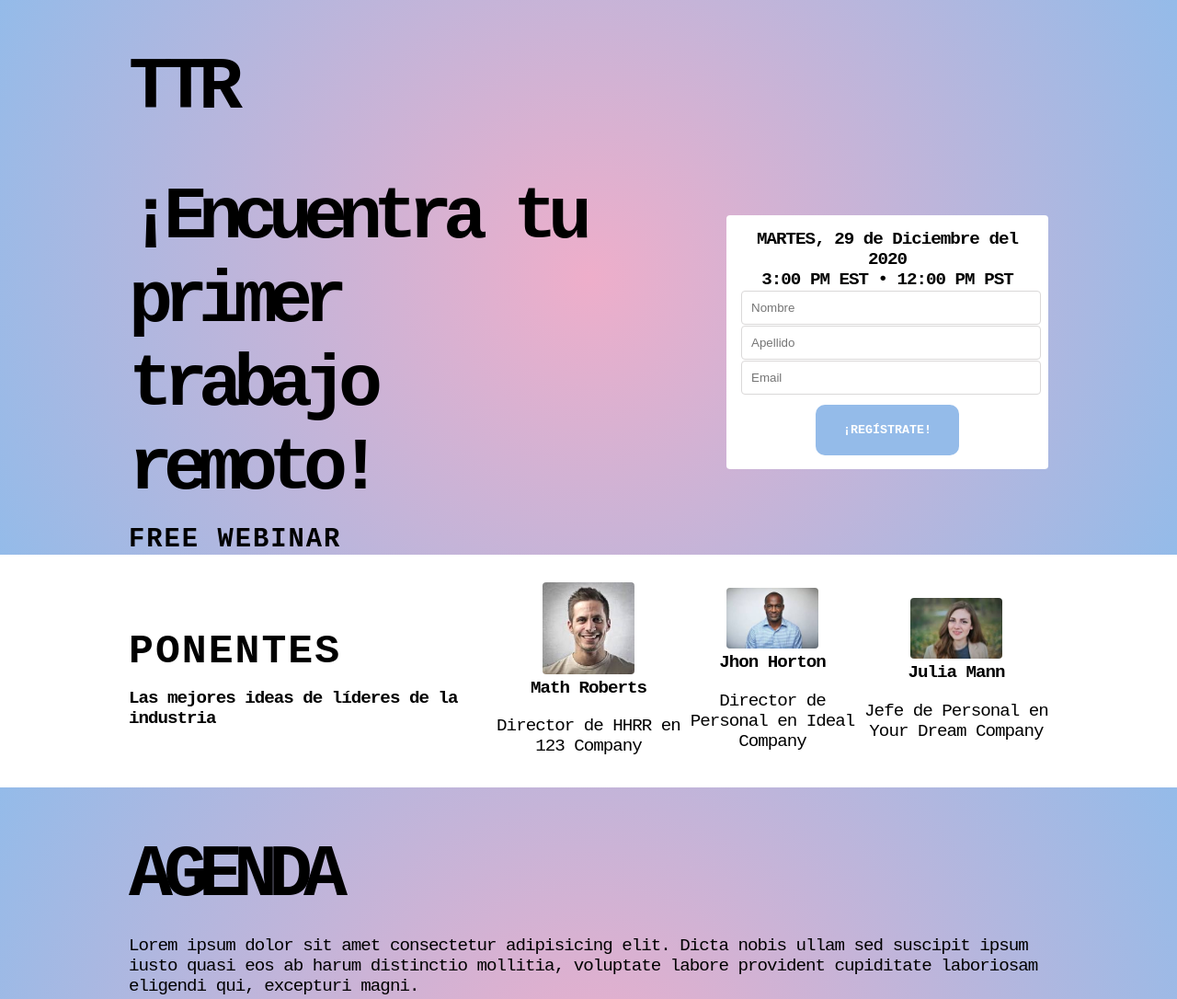
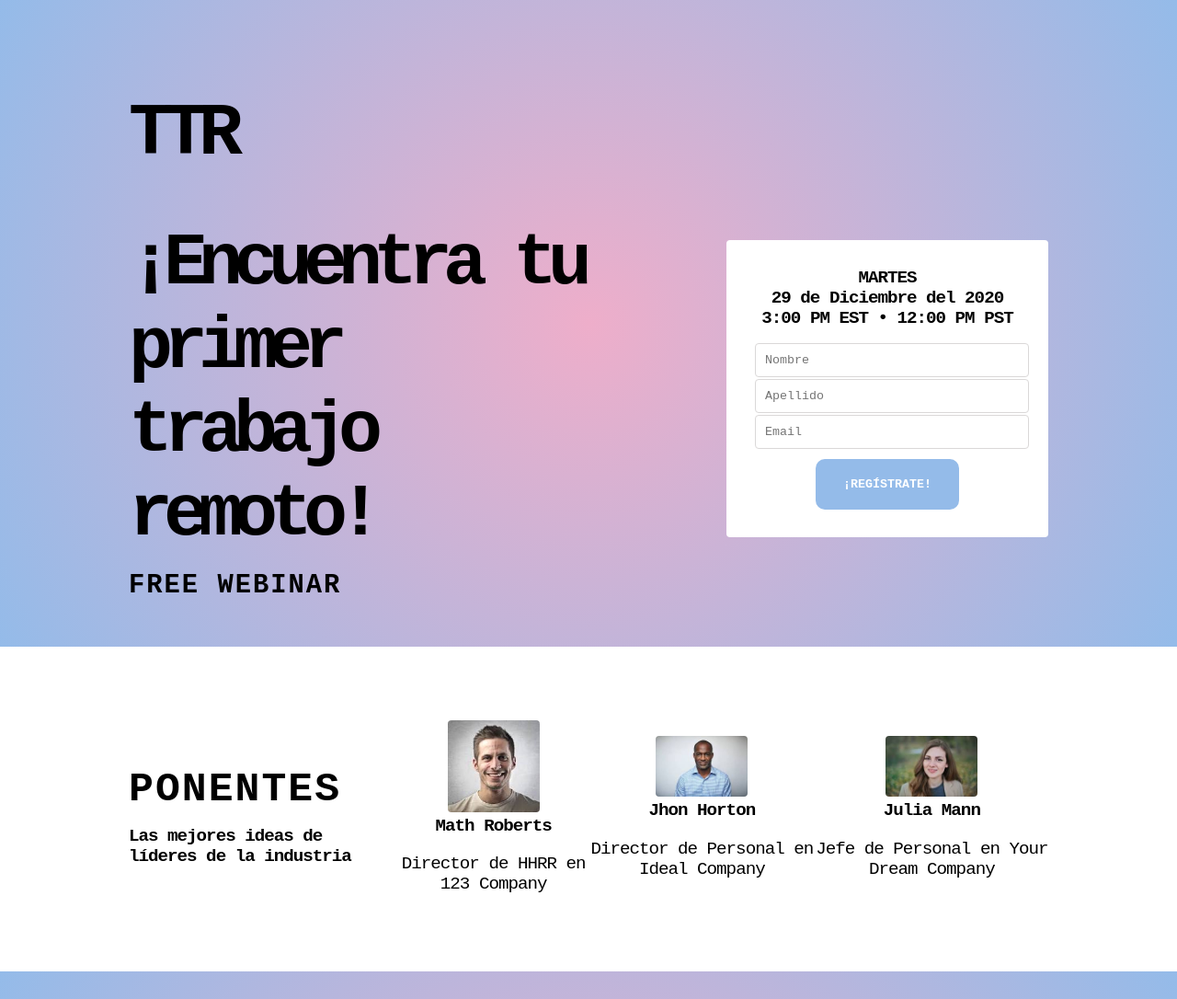
Before and after one commit to cgbl-90/event--landing--page, a website built with Parcel: page index.html in a window 1280 px wide. Shown: the top 1086 px of the page at 92% size. Built offline with nearby package versions, Linux system fonts and the light colour scheme; files whose address does not match are found by name.

Commit message:
Summary
- Improved CSS
- Deleted redundant code
- Improve positioning

```diff
--- a/index.html
+++ b/index.html
@@ -1,5 +1,6 @@
 <!DOCTYPE html>
 <html>
+
 <head>
   <title>¡Tu primer trabajo remoto!</title>
   <meta charset="UTF-8" />
@@ -8,26 +9,26 @@
   <link rel="stylesheet" href="src/styles.css" />
 </head>
 <!---->
+
 <body>
   <!--Main-->
   <section id="main">
     <h1 class="center--content">TTR</h1>
     <div class="space"></div>
     <div class="center--content flex--container">
-        <div class="flex--size">
+      <div>
         <h1>¡Encuentra tu primer trabajo remoto!</h1>
         <br />
         <h4>FREE WEBINAR</h4>
       </div>
-        <div class="flex--size">
       <div class="card">
-            <h5>MARTES, 29 de Diciembre del 2020</h5>
+        <h5>MARTES <br /> 29 de Diciembre del 2020</h5>
         <h5>3:00 PM EST • 12:00 PM PST</h5>
+        <br />
         <input type="text" class="npt--style" placeholder="Nombre" />
         <input type="text" class="npt--style" placeholder="Apellido" />
         <input type="text" class="npt--style" placeholder="Email" />
         <button>¡REGÍSTRATE!</button>
-          </div>
       </div>
     </div>
   </section>
@@ -36,22 +37,22 @@
   <section id="speakers">
     <br />
     <div class="flex--container center--content">
-        <div class="flex--size">
+      <div>
         <h2>PONENTES</h2>
         <br />
         <h5>Las mejores ideas de líderes de la industria</h5>
       </div>
-        <div class="flex--size w-sm">
+      <div class="w-sm">
         <img src="src/1.jpg" />
         <h5>Math Roberts</h5>
         <p>Director de HHRR en 123 Company</p>
       </div>
-        <div class="flex--size w-sm">
+      <div class="w-sm">
         <img src="src/2.jpg" />
         <h5>Jhon Horton</h5>
         <p>Director de Personal en Ideal Company</p>
       </div>
-        <div class="flex--size w-sm">
+      <div class="w-sm">
         <img src="src/3.jpg" />
         <h5>Julia Mann</h5>
         <p>Jefe de Personal en Your Dream Company</p>
@@ -168,10 +169,10 @@
   <footer>
     <br />
     <div class="flex--container center--content">
-        <div class="flex--size">
+      <div>
         <h4>¿Quieres estar al tanto de futuros eventos? ¡Regístrate!</h4>
       </div>
-        <div class="flex--size w-sm">
+      <div class="w-sm">
         <br />
         <div class="input--group">
           <input type="text" class="npt--style" placeholder="Email" />
@@ -188,4 +189,5 @@
     <br />
   </footer>
 </body>
+
 </html>
--- a/src/styles.css
+++ b/src/styles.css
@@ -5,11 +5,13 @@
   --tx--body: 1.8rem;
   --tx--smallest: 1.2rem;
 }
+
 body {
   font-family: monospace;
   width: 100%;
   height: 100vh;
 }
+
 body,
 h1,
 h2,
@@ -21,78 +23,92 @@ h5 {
   margin-block-start: 0;
   margin-block-end: 0;
 }
+
 h1 {
   font-size: var(--tx--biggest);
   letter-spacing: -10px;
   padding-top: 50px;
 }
+
 h2 {
   font-size: var(--tx--big);
   letter-spacing: 2px;
 }
+
 h3 {
   font-size: var(--tx--small);
   letter-spacing: -1px;
 }
+
 h4 {
   font-size: var(--tx--body);
   letter-spacing: 2px;
 }
+
 h5,
 p {
   font-size: var(--tx--smallest);
   letter-spacing: -1px;
 }
+
+section {
+  padding: 50px 0px;
+}
+
 #main,
 #agenda,
 #cta,
 footer {
   background: rgb(238, 174, 202);
-  background: radial-gradient(
-    circle,
-    rgba(238, 174, 202, 1) 0%,
-    rgba(148, 187, 233, 1) 100%
-  );
+  background: radial-gradient(circle,
+      rgba(238, 174, 202, 1) 0%,
+      rgba(148, 187, 233, 1) 100%);
 }
+
 .flex--container {
   display: flex;
   flex-direction: row;
   align-items: center;
-  justify-content: center;
+  justify-content: space-around;
+  flex-wrap: nowrap;
 }
+
+.flex--container div {
+  max-width: 50%;
+}
+
 .center--content {
   width: 1000px;
   margin: 0 auto;
 }
+
 .right--items {
   text-align: right;
 }
+
 .card {
-  padding: 15px;
+  padding: 30px;
   margin-left: 150px;
   background-color: white;
   border-radius: 4px;
   text-align: center;
-  width: fit-content;
 }
+
 .shadows {
   box-shadow: rgba(0, 0, 0, 0.15) 1.95px 1.95px 2.6px;
 }
+
 .npt--style {
   background-color: transparent;
   border-radius: 4px;
   padding: 10px;
   margin: 1px;
-  display: block;
   width: 95%;
   border: 1px solid rgb(218, 216, 216);
   -webkit-appearance: none;
   -moz-appearance: none;
 }
-.flex--size {
-  flex-wrap: nowrap;
-  width: 50%;
-}
+
 button {
   background: rgba(148, 187, 233, 1);
   border-radius: 10px;
@@ -105,62 +121,77 @@ button {
   margin-bottom: 50px;
   margin-top: 10px;
 }
+
 #main button {
   margin-bottom: 0;
 }
+
 button:hover,
 button:focus {
   background: rgba(238, 174, 202, 1);
 }
+
 img {
   width: 100px;
   height: auto;
   border-radius: 4px;
 }
+
 .w-sm {
-  width: 250px;
+  max-width: 250px;
   text-align: center;
 }
+
 .hr--style {
   text-decoration: overline;
   text-decoration-color: white;
   padding: 15px;
 }
+
 .quote {
   padding: 15px;
   border-radius: 10px;
   border: 2px solid rgba(238, 174, 202, 1);
   margin: 5px;
 }
+
 .bq--footer {
   color: grey;
   font-size: var(--tx--smallest);
 }
+
 .bq--style {
   letter-spacing: 2px;
   font-size: var(--tx--smallest);
 }
+
 .quote::before {
-  background-image: url("src/quote.png");
+  background-image: url("../src/quote.png");
   background-size: 30px 30px;
   display: inline-block;
   width: 30px;
   height: 30px;
   content: "";
 }
+
 #faq .quote::before {
   background-image: none;
   width: 0px;
   height: 0px;
 }
+
 input {
   border: none;
   width: 90%;
   outline: none;
+  font-family: monospace;
 }
+
 .input--group {
   width: fit-content;
 }
-.input--group button {
-  display: inline;
+
+.input--group button,
+.input--group input {
+  display: inline-block !important;
 }
```
Also changed, not shown: README.md. Lines whose indentation alone changed are shown as unchanged.
